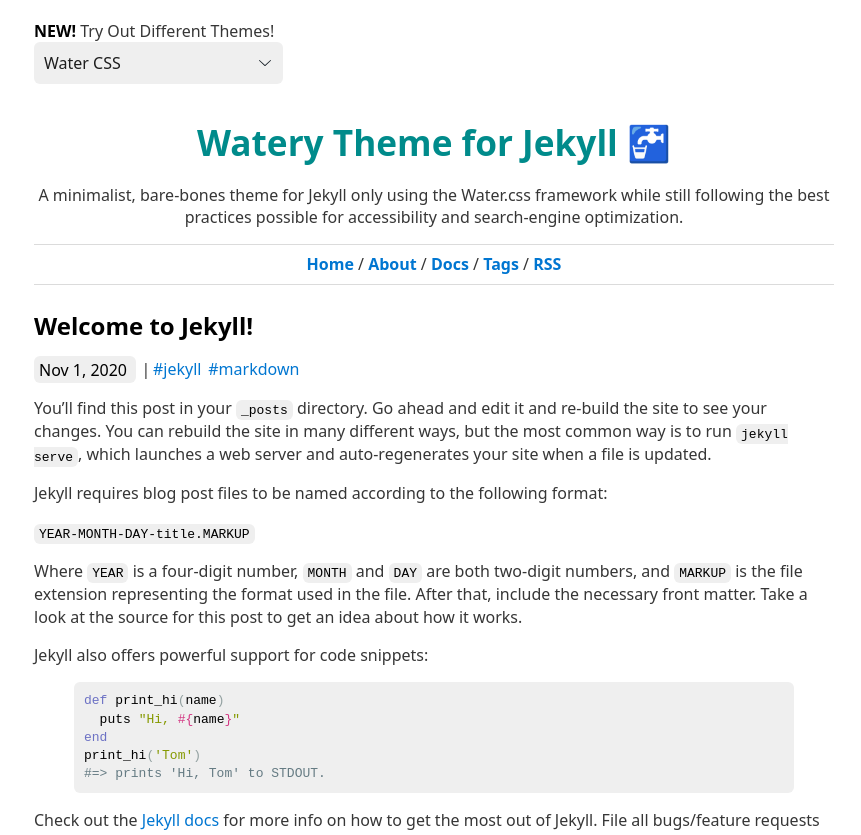
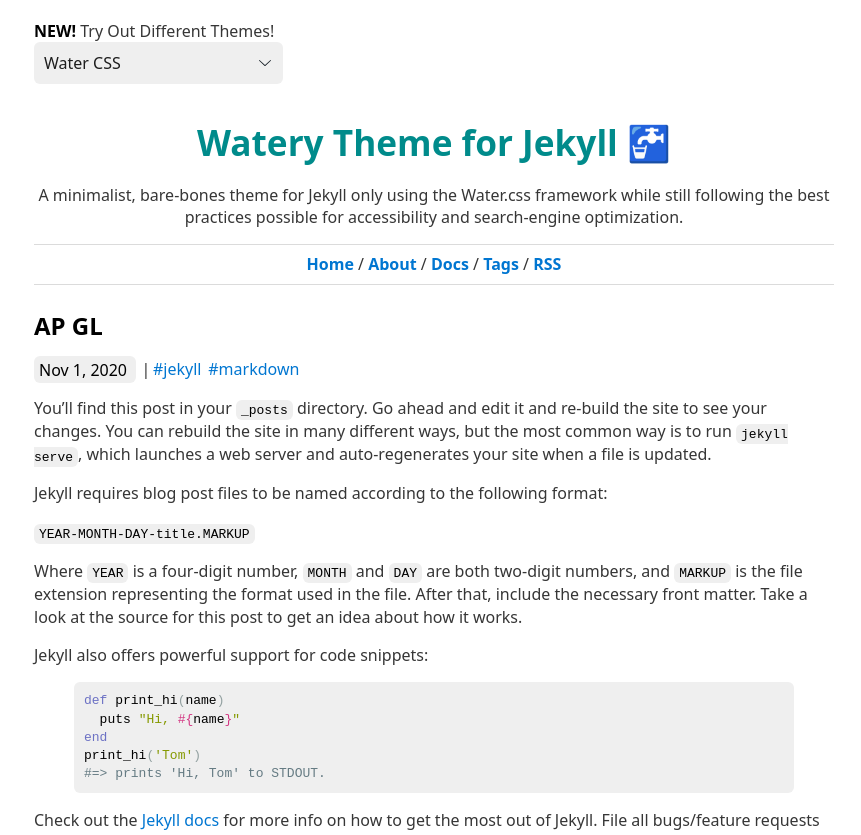
Before and after one commit to stackbit-projects/apgolftest-6c649, a Jekyll site: the page built from _posts/2020-11-01-welcome-to-jekyll.markdown, in a window 1280 px wide. Shown: the top 835 px of the page, without its empty margins (206-1067 px from the left). Built offline with Jekyll 4.4.1, drawn with Linux system fonts in a browser that asks for light colours.

Commit message:
2020-11-01-welcome-to-jekyll.markdown: updated title

```diff
--- a/_posts/2020-11-01-welcome-to-jekyll.markdown
+++ b/_posts/2020-11-01-welcome-to-jekyll.markdown
@@ -1,7 +1,7 @@
 ---
 layout: post
-title:  "Welcome to Jekyll!"
-date: 2020-11-01
+title: AP GL
+date: '2020-11-01'
 tags:
   - jekyll
   - markdown
```
